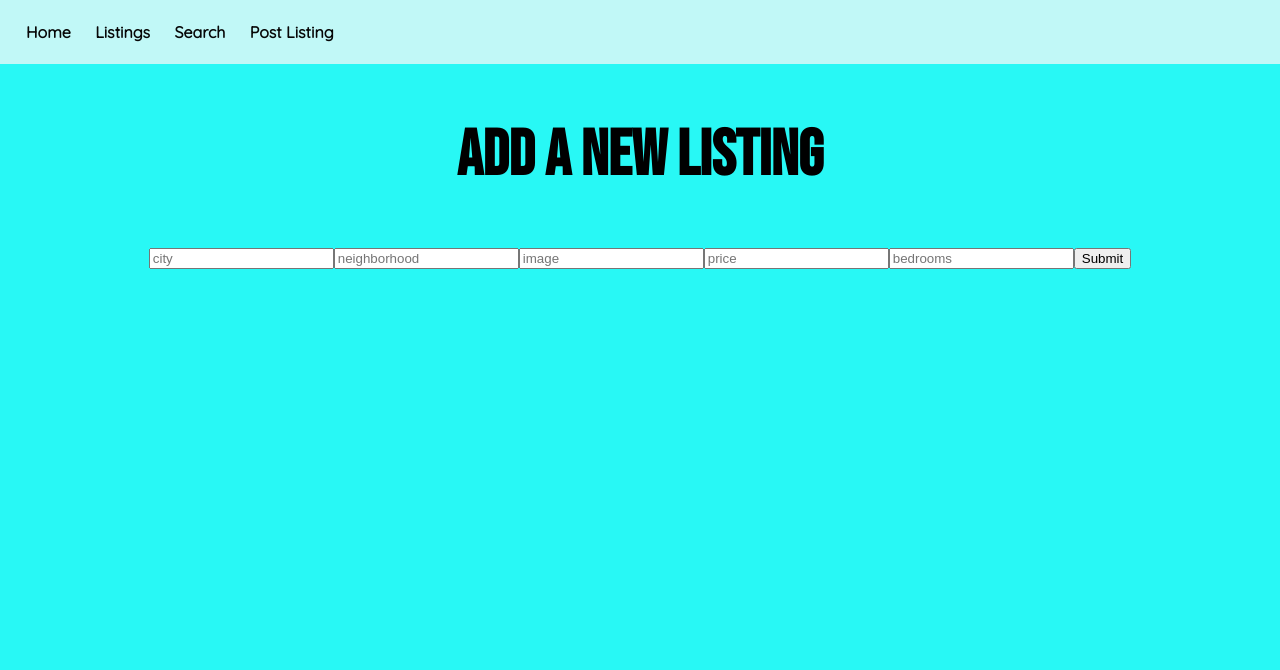
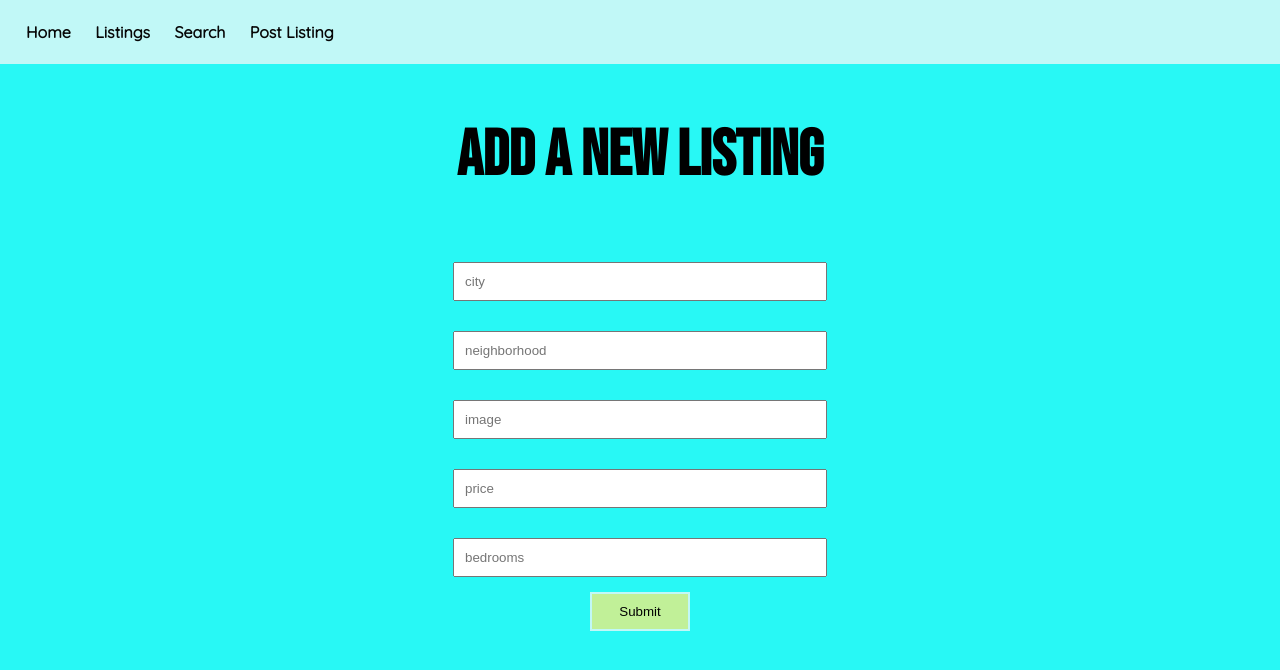
Before and after one commit to MagJoseph/Rentitfy-Project, a React (Create React App) app in the folder client/: page /postlistings in a window 1280 px wide. Shown: the top 670 px of the page. Built offline with nearby package versions, Linux system fonts and the light colour scheme.

Commit message:
created Reviews Component

```diff
--- a/client/src/App.css
+++ b/client/src/App.css
@@ -40,3 +40,23 @@ h2 {
   font-weight: bold;
   font-size: 1.5rem;
  }
+
+ .submit-form {
+  display: flex;
+  flex-direction: column;
+  justify-content: center;
+  align-items: center;
+ }
+
+ input {
+   padding: 10px;
+   margin: 15px;
+   width: 350px;
+ }
+
+ button {
+   background-color: rgb(193, 240, 152);
+   padding: 10px;
+   border: 2px solid rgb(193, 248, 247);
+   width: 100px;
+ }
--- a/client/src/App.js
+++ b/client/src/App.js
@@ -6,12 +6,11 @@ import Home from './components/Home';
 import Listings from './components/Listings';
 import PostListings from './components/PostListings';
 import Search from './components/Search';
+import Reviews from './components/Reviews';
 
 function App() {
 
-
-
-  return (
+   return (
     <div className="App">
       <header className="App-header">
         <Nav />
@@ -22,6 +21,7 @@ function App() {
         <Route path="/listings" element={ <Listings /> } />
         <Route path="/postlistings" element={ <PostListings /> } />
         <Route path="/search" element={ <Search /> } />
+        <Route path="/reviews" element={ <Reviews /> } />
         </Routes>
       </main>
     </div>
--- a/client/src/components/PostListings.jsx
+++ b/client/src/components/PostListings.jsx
@@ -44,7 +44,7 @@ const PostListings = () => {
   return (
     <div>
          <h2>Add A New Listing</h2>
-    <form  onSubmit={handleSubmit}>
+    <form className="submit-form" onSubmit={handleSubmit}>
       <input type="text" value={newList.city} onChange={handleChange} name={'city'} placeholder={'city'} />
       <input type="text" value={newList.neighborhood} onChange={handleChange} name={'neighborhood'} placeholder={'neighborhood'} />
       <input type="text" value={newList.img} onChange={ handleChange} name={'img'} placeholder={'image'} />
--- a/client/src/components/Reviews.jsx
+++ b/client/src/components/Reviews.jsx
@@ -2,7 +2,9 @@ import React from 'react'
 
 const Reviews = () => {
   return (
-    <div>Reviews</div>
+    <div>
+        <h2>Reviews and Comments</h2>
+    </div>
   )
 }
 
```
